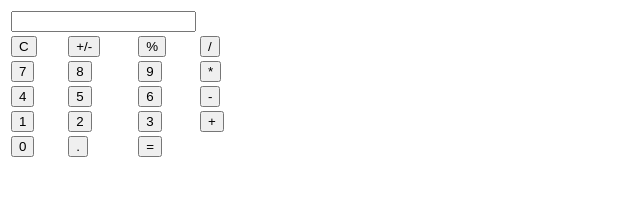
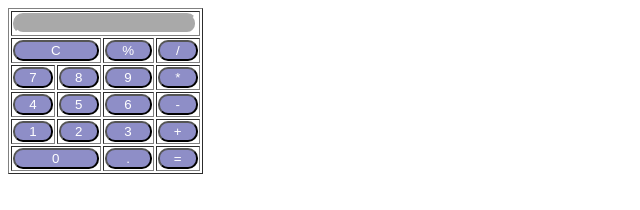
Before and after one commit to Gerdeth/MyCalc, a plain HTML site: page index.html in a window 1280 px wide. Shown: the whole page, without its empty margins (0-640 px from the left). Drawn offline with Linux system fonts and the light colour scheme.

Commit message:
add style

```diff
--- a/index.html
+++ b/index.html
@@ -5,27 +5,25 @@
     <meta http-equiv="X-UA-Compatible" content="IE=edge">
     <meta name="viewport" content="width=device-width, initial-scale=1.0">
     <title>MyCalc</title>
+    <link rel="stylesheet" href="style.css">
     <script src="script.js"></script>
 
 </head>
 <body>
     <div>
-        <table>
+        <table border="1">
             <tr>
 
-              <td colspan="3"><input type="text" id="textval"/></td>
+              <td colspan="4"><input type="text" id="textval"/></td>
 
             </tr>
             <tr>
-                <td>
+                <td colspan="2">
                     <input type="button" value="C" onclick="clr()"/>
                 </td>
+
                 <td>
-                    <input type="button" value ="+/-" onclick ="display('-')"/>
-
-                </td>
-                <td>
-                    <input type ="button" value = "%" onclick ="display('%')"/>
+                    <input type ="button" value = "%" onclick ="per()"/>
 
                 </td>
                 <td>
@@ -79,8 +77,9 @@
                 <td>
                     <input type = "button" value ="+" onclick ="display('+')"/>
                 </td>
-            </tr><tr>
-                <td>
+            </tr>
+            <tr>
+                <td colspan="2">
                     <input type="button" value="0" onclick="display('0')"/>
                 </td>
                 <td>
--- a/script.js
+++ b/script.js
@@ -12,3 +12,9 @@ function calculate()
  function clr(){
      document.getElementById("textval").value =""
  }
+
+ function  per(){
+    let a= document.getElementById("textval").value
+    let b = a/100
+     document.getElementById("textval").value=b
+ }
--- /dev/null
+++ b/style.css
@@ -0,0 +1,17 @@
+input[type="button"]
+{
+border-radius: 10px;
+background-color:rgb(142, 142, 199);
+color: white;
+border-color:black ;
+width:100%;
+}
+input[type="text"]
+{
+border-radius: 10px;
+text-align: right;
+background-color:darkgray;
+color: white;
+border-color: white;
+width:95%
+}
```
